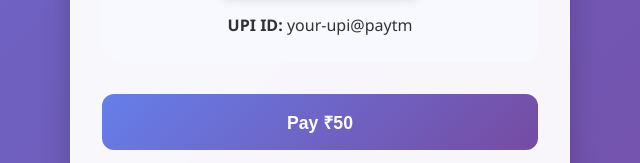
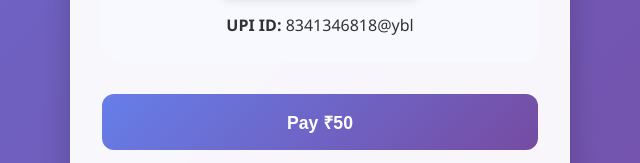
Before and after one commit to cspdGRIT/chaicheers, a plain HTML site: page index.html in a window 1280 px wide. Shown: the part 1206-1369 px from the top of the page, 320-960 px from the left. Drawn offline with Linux system fonts and the light colour scheme.

Commit message:
chai cheers refined

```diff
--- a/index.html
+++ b/index.html
@@ -547,7 +547,7 @@
     <script>
         // Global variables
         let currentAmount = 50;
-        let userUPI = 'your-upi@paytm'; // Replace with actual UPI ID
+        let userUPI = '8341346818@ybl'; // Replace with actual UPI ID
 
         // Initialize the app
         document.addEventListener('DOMContentLoaded', function() {
```
